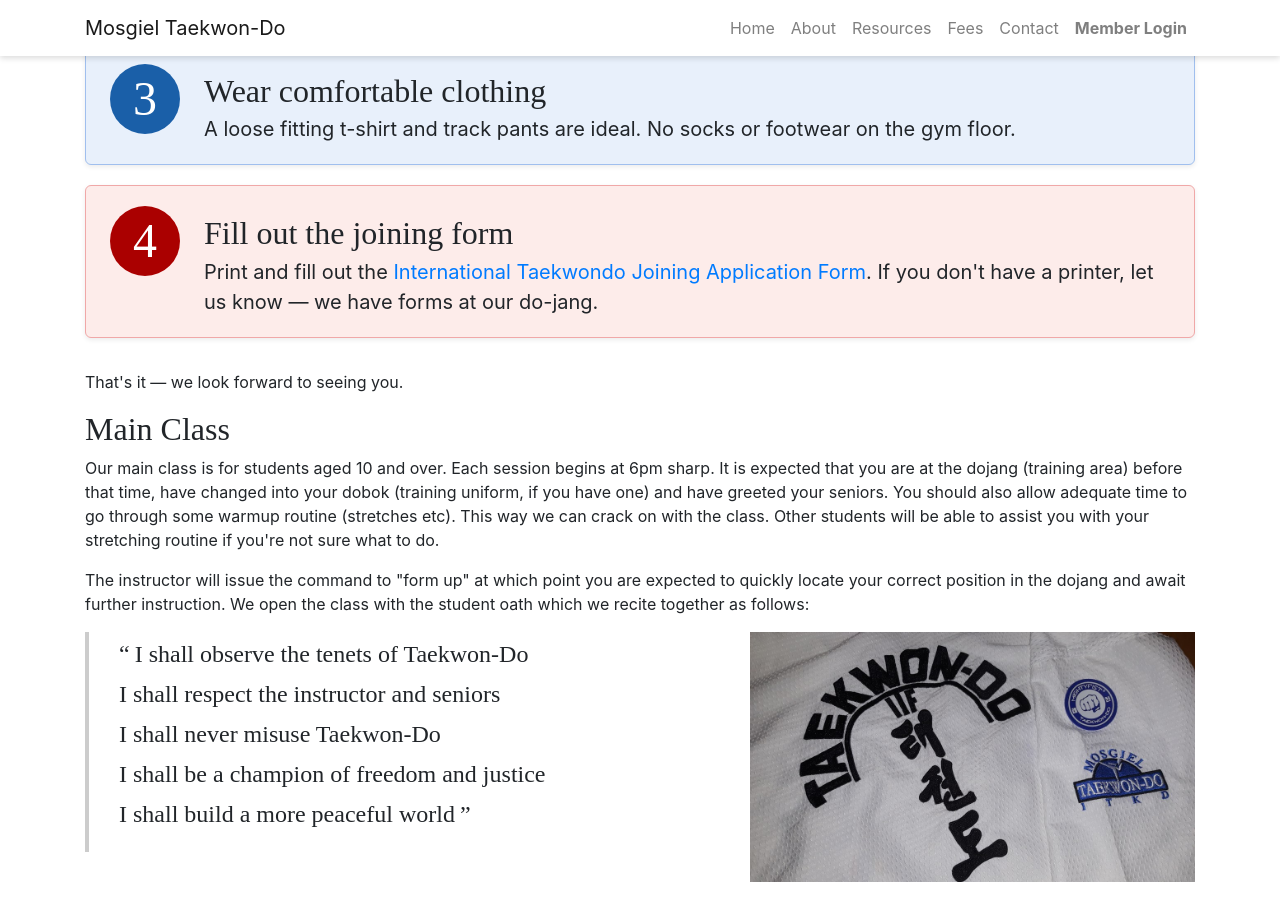
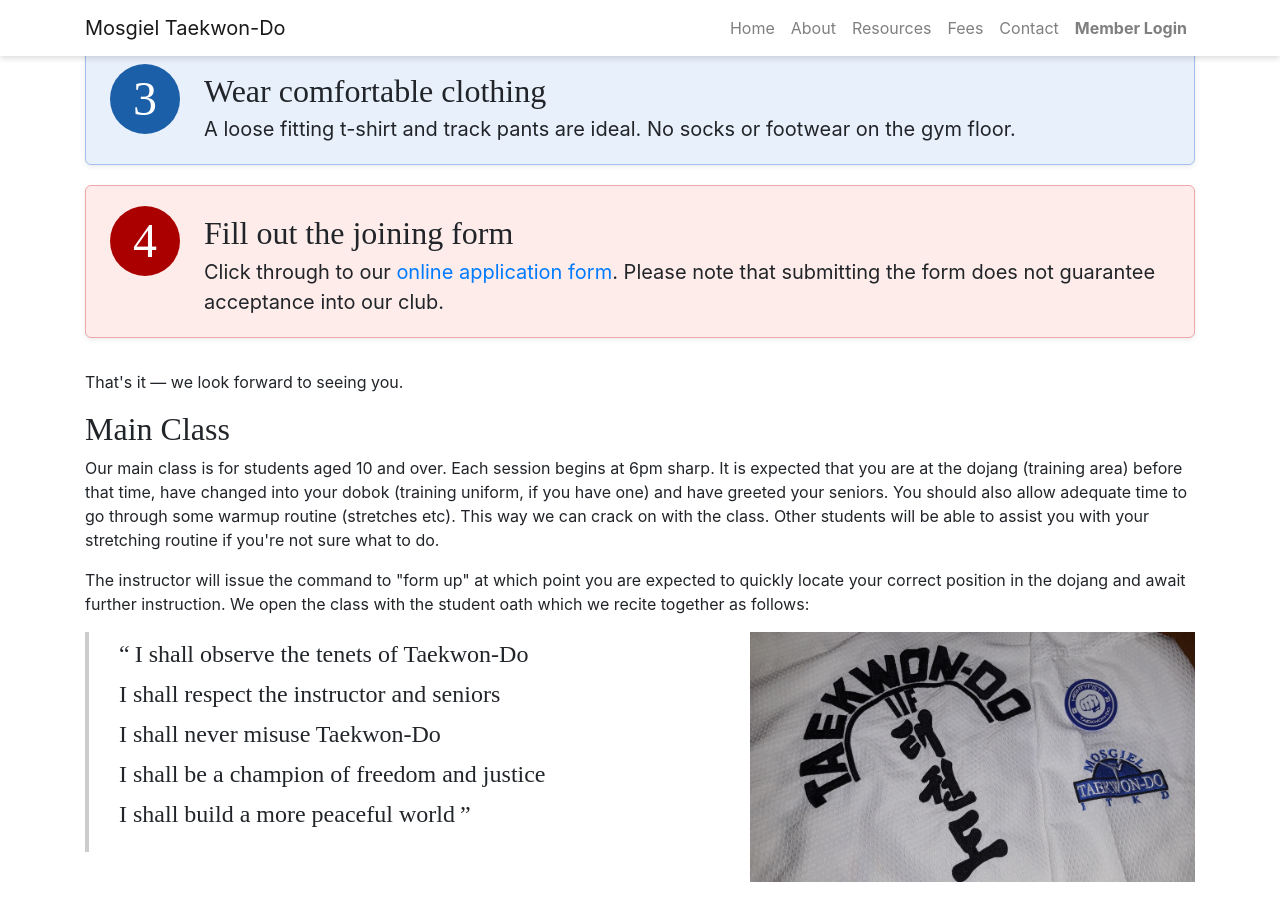
Before and after one commit to gurubobnz/www.mosgieltkd.co.nz, a Jekyll site: the page built from get-started.html, in a window 1280 px wide and 900 px high, scrolled down 460 px. Built offline with Jekyll 4.4.1, drawn with Linux system fonts in a browser that asks for light colours; nearby versions of some CDN libraries; some web fonts are replaced.

Commit message:
Switch out form for JotForm

```diff
--- a/get-started.html
+++ b/get-started.html
@@ -33,7 +33,7 @@ title: Get Started
       <div class="step-number">4</div>
       <div class="step-content">
         <h3>Fill out the joining form</h3>
-        <p>Print and fill out the <a href="/ITKD Joining Application Form.pdf">International Taekwondo Joining Application Form</a>. If you don't have a printer, let us know &mdash; we have forms at our do-jang.</p>
+	<p>Click through to our <a target="_blank" href="https://form.jotform.com/261627512315048">online application form</a>. Please note that submitting the form does not guarantee acceptance into our club.</p>
       </div>
     </div>
   </div>
```
Also changed, not shown: 1 other file.
